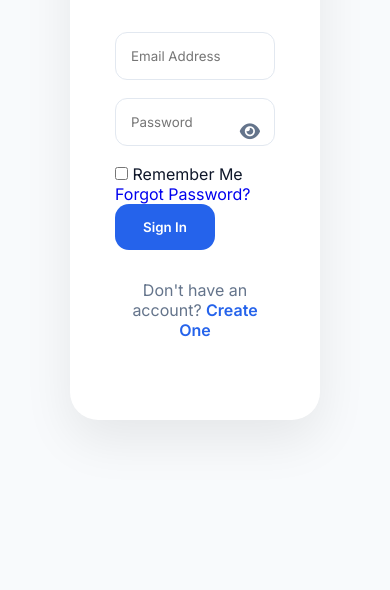
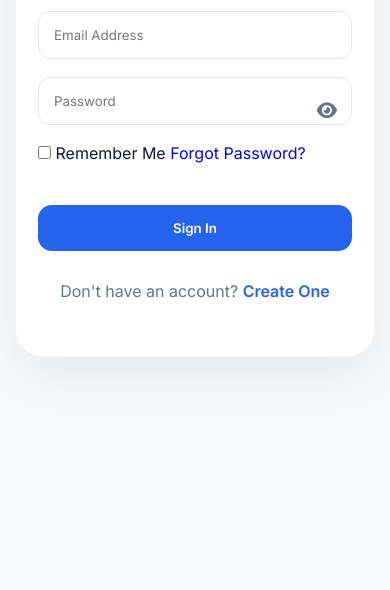
Before and after one commit to MUBIPRIME/finora-personal-finance, a website built with Vite: page pages/login.html in a window 390 px wide. Shown: the part 314-904 px from the top of the page. After the commit the page ends 876 px from the top, so only its background shows below. Built offline with nearby package versions, Linux system fonts and the light colour scheme; some packages are replaced by stand-ins of ours; no server answers.

Commit message:
Fix dashboard logo layout, login/register mobile styling, Vite config, and landing theme module load

```diff
--- a/css/login.css
+++ b/css/login.css
@@ -125,10 +125,10 @@ body {
   margin-bottom: 35px;
 }
 
-.submit-btn {
+.login-card button[type="submit"] {
   width: 100%;
 
-  margin-top: 10px;
+  margin-top: 18px;
 }
 
 .login-text {
@@ -153,7 +153,61 @@ body {
   }
 
   body {
-    padding: 30px;
+    padding: 20px;
+  }
+
+  .login-right {
+    padding: 20px 0;
+  }
+
+  .login-card {
+    max-width: 100%;
+    padding: 35px 25px;
+  }
+
+  .login-card h2 {
+    font-size: 30px;
+  }
+
+  .login-card > p {
+    font-size: 16px;
+  }
+
+  .login-options {
+    flex-direction: column;
+    align-items: stretch;
+    gap: 12px;
+  }
+
+  .login-options label,
+  .login-options a {
+    width: 100%;
+  }
+
+  .login-text {
+    margin-top: 30px;
+  }
+}
+
+@media (max-width: 600px) {
+  body {
+    padding: 16px;
+  }
+
+  .login-card {
+    padding: 28px 22px;
+  }
+
+  .login-card h2 {
+    font-size: 28px;
+  }
+
+  .login-card > p {
+    margin-bottom: 28px;
+  }
+
+  .login-options {
+    margin-bottom: 24px;
   }
 }
 .password-group {
--- a/css/register.css
+++ b/css/register.css
@@ -202,11 +202,61 @@ display:none;
 
 body{
 
-padding:30px;
+padding:20px;
 
 }
 
-}.password-group{
+.register-right{
+
+padding:20px 0;
+
+}
+
+.register-card{
+
+max-width:100%;
+
+padding:35px 24px;
+
+}
+
+.register-card h2{
+
+font-size:32px;
+
+}
+
+.register-card>p{
+
+margin-bottom:28px;
+
+}
+
+.register-card button[type="submit"]{
+
+margin-top:18px;
+
+}
+
+.password-group{
+
+margin-bottom:16px;
+
+}
+
+.terms{
+
+flex-wrap:wrap;
+
+align-items:flex-start;
+
+gap:10px;
+
+}
+
+}
+
+.password-group{
 
 position:relative;
 
--- a/vite.config.js
+++ b/vite.config.js
@@ -1,6 +1,8 @@
 import { defineConfig } from "vite";
-import { resolve } from "path";
-import { register } from "module";
+import { dirname, resolve } from "path";
+import { fileURLToPath } from "url";
+
+const __dirname = dirname(fileURLToPath(import.meta.url));
 
 export default defineConfig({
   build: {
```
Also changed, not shown: css/dashboard.css (+87 -59 lines), index.html (+6 -6 lines), pages/dashboard.html (+1 -1 lines), pages/register.html (+0 -2 lines).
